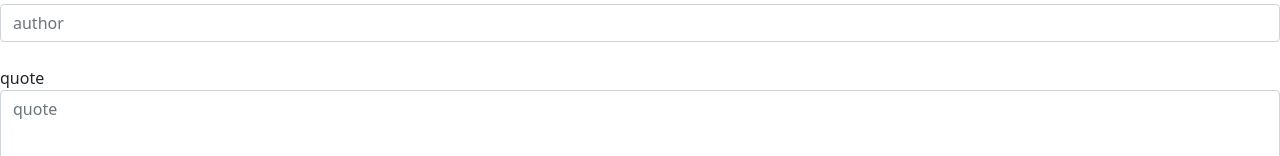
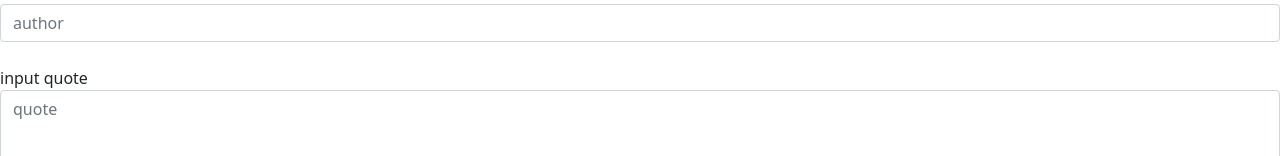
Before and after one commit to kiplangat01/Quote, an Angular app in the folder quote-app/: page / in a window 1280 px wide. Shown: the part 162-318 px from the top of the page. Built offline with nearby package versions, Linux system fonts and the light colour scheme.

Commit message:
added bootstrap link

```diff
--- a/quote-app/src/app/quote-form/quote-form.component.html
+++ b/quote-app/src/app/quote-form/quote-form.component.html
@@ -7,7 +7,7 @@
     <label for="author">outhor's name</label> <br>
     <input class="form-control" type="text" name="author" id="author" placeholder="author">
     <br>
-    <label for="quote">quote</label><br>
+    <label for="quote">input quote</label><br>
     <textarea class="form-control" name="" id="" cols="30" rows="10" placeholder="quote"></textarea>
     <br>
     <button class="btn btn-primary p-3"  type="submit" id="add">Add quote</button>
```
